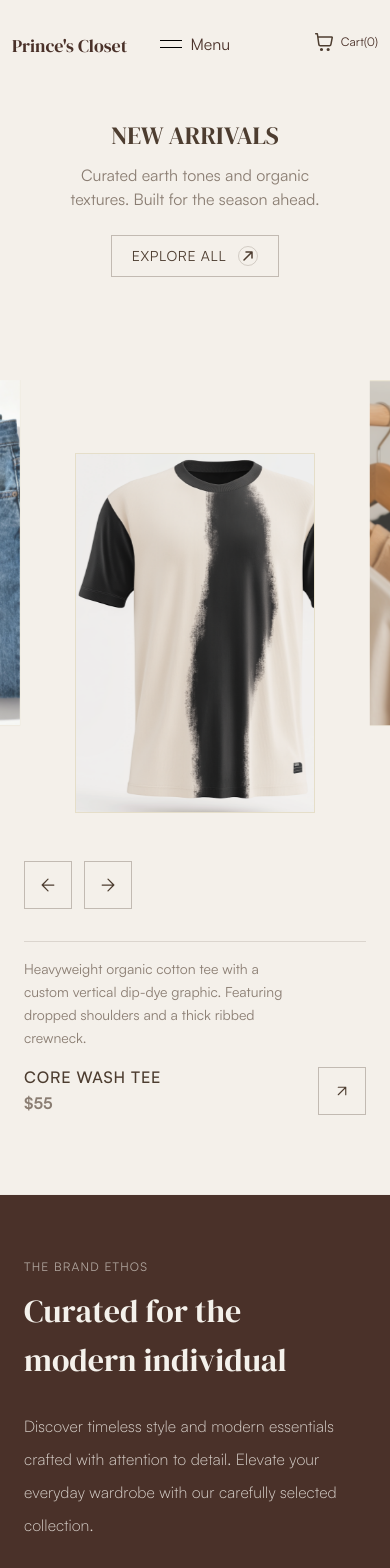
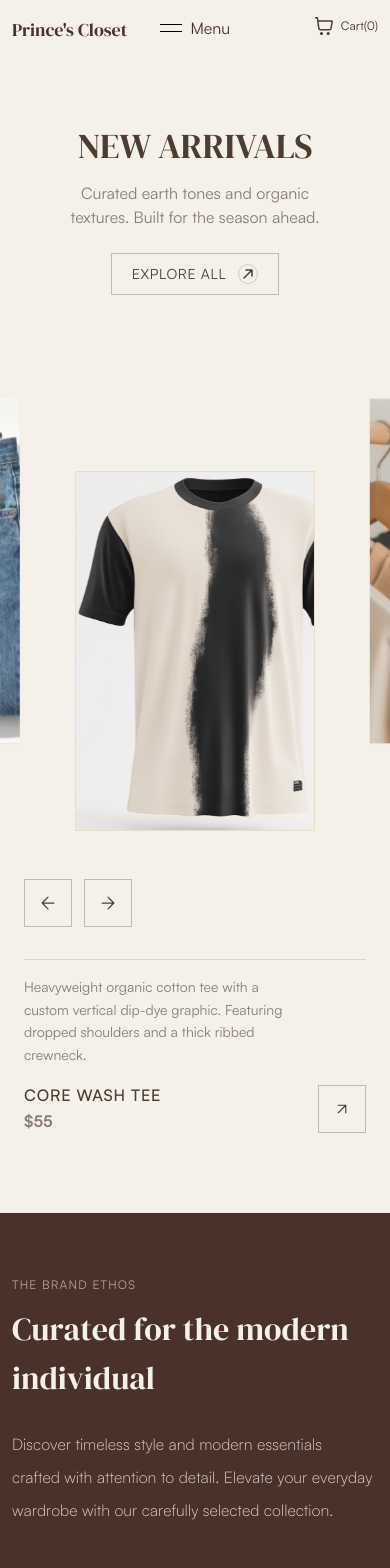
Before and after one commit to jeff-nwadi/prince_closet, a Next.js app: page / in a window 390 px wide. Shown: the top 1568 px of the page. Built offline with nearby package versions, Linux system fonts and the light colour scheme.

Commit message:
feat: implement responsive landing page components including About, Category, Hero, Testimonial, Bestsellers, and Navbar

```diff
--- a/components/landingpage/Bestsellers/Bestsellers.tsx
+++ b/components/landingpage/Bestsellers/Bestsellers.tsx
@@ -96,7 +96,7 @@ const Bestsellers = () => {
   const ref = useRef<HTMLDivElement>(null)
   const { isInView } = useInView(ref, { margin: '-80px' })
   return (
-    <div ref={ref} data-scroll-section className='py-20 lg:py-32 px-6 lg:px-16 bg-[#f4f0ea]'>
+    <div ref={ref} data-scroll-section className='py-20 lg:py-32 px-3 lg:px-16 bg-[#f4f0ea]'>
         {/* Title block with entrance animation */}
       <div className="mb-16 lg:mb-24">
         <motion.h2
--- a/components/landingpage/Header/Navbar.tsx
+++ b/components/landingpage/Header/Navbar.tsx
@@ -25,7 +25,7 @@ export default function Header() {
     }, []);
 
     return (
-        <div className={`fixed w-full box-border bg-[#f4f0ea] py-8 px-3 lg:px-16 z-50 border-b transition-colors duration-300 ${isScrolled ? 'border-[#dfcac3]' : 'border-transparent'}`}>
+        <div className={`fixed w-full box-border bg-[#f4f0ea] py-4 px-3 lg:px-16 z-50 border-b transition-colors duration-300 ${isScrolled ? 'border-[#dfcac3]' : 'border-transparent'}`}>
             <div className="flex justify-center text-[12px] sm:text-[15px] font-normal relative">
                 <Link href="/" className="absolute left-0 no-underline text-[#4A3129] heading text-[18px] md:text-[24px]">{t('brandName')}</Link>
                 <div onClick={() => {setIsActive(!isActive)}} className="flex items-center justify-center gap-2 cursor-pointer">
--- a/components/landingpage/about/About.tsx
+++ b/components/landingpage/about/About.tsx
@@ -24,7 +24,7 @@ const About = () => {
     <div
       ref={ref}
       data-scroll-section
-      className="w-full grid grid-cols-1 lg:grid-cols-2 gap-8 lg:gap-24 py-16 lg:py-48 px-6 lg:px-16 overflow-hidden bg-[#4A3129] items-center"
+      className="w-full grid grid-cols-1 lg:grid-cols-2 gap-8 lg:gap-24 py-16 lg:py-48 px-3 lg:px-16 overflow-hidden bg-[#4A3129] items-center"
     >
       {/* Video Container - Parallax only on Desktop */}
       <div
--- a/components/landingpage/category/Category.tsx
+++ b/components/landingpage/category/Category.tsx
@@ -135,7 +135,7 @@ const Category = () => {
   const { isInView } = useInView(ref, { margin: '-80px' })
 
   return (
-    <div ref={ref} data-scroll-section className='py-20 lg:py-32 px-6 lg:px-16 bg-[#f4f0ea]'>
+    <div ref={ref} data-scroll-section className='py-20 lg:py-32 px-3 lg:px-16 bg-[#f4f0ea]'>
       {/* Title block with entrance animation */}
       <div className="mb-16 lg:mb-24">
         <motion.h2
--- a/components/landingpage/hero/Hero.tsx
+++ b/components/landingpage/hero/Hero.tsx
@@ -211,7 +211,7 @@ export default function Hero() {
   return (
     <section
       data-scroll-section
-      className="min-h-screen bg-[#f4f0ea] pt-[120px] pb-[80px] px-6 sm:px-12 md:px-16 flex flex-col justify-between overflow-hidden relative select-none"
+      className="min-h-screen bg-[#f4f0ea] pt-[125px] pb-[80px] px-6 sm:px-12 md:px-16 flex flex-col justify-between overflow-hidden relative select-none"
     >
       {/* Background Staggered Lines / Accents for depth */}
       <div className="absolute inset-0 pointer-events-none opacity-[0.03] border-y border-[#4d3d30]" />
@@ -219,7 +219,7 @@ export default function Hero() {
       {/* Top Header Block */}
       <div className="gap-6 z-10 flex justify-center items-center flex-col text-center w-full">
         <div className="flex flex-col items-center justify-center">
-          <h1 className="text-[25px] md:text-[40px] font-medium text-[#4d3d30] heading uppercase leading-tight">
+          <h1 className="text-[35px] md:text-[40px] font-medium text-[#4d3d30] heading uppercase leading-tight">
             New Arrivals
           </h1>
           <p className="mt-3 w-[80%] sm:w-[80%] md:w-[60%] text-base md:text-xl text-[#8a7d72] font-mono">
--- a/components/landingpage/testimonial/Testimonial.tsx
+++ b/components/landingpage/testimonial/Testimonial.tsx
@@ -73,7 +73,7 @@ const Testimonial = () => {
 
       <div className='bg-[#e3dbcf] h-screen md:h-[40vh] lg:h-[90vh]'>
         <div>
-          <div key={item.id} className='flex flex-col gap-16 md:flex-row justify-between p-6 lg:p-15'>
+          <div key={item.id} className='flex flex-col gap-16 md:flex-row justify-between p-3 lg:p-15'>
             <div className='flex gap-8 flex-col'>
                <p className='heading lg:text-[30px] lg:w-[70%]'>{item.description}</p>
                <div className='flex flex-col gap-2'>
```
